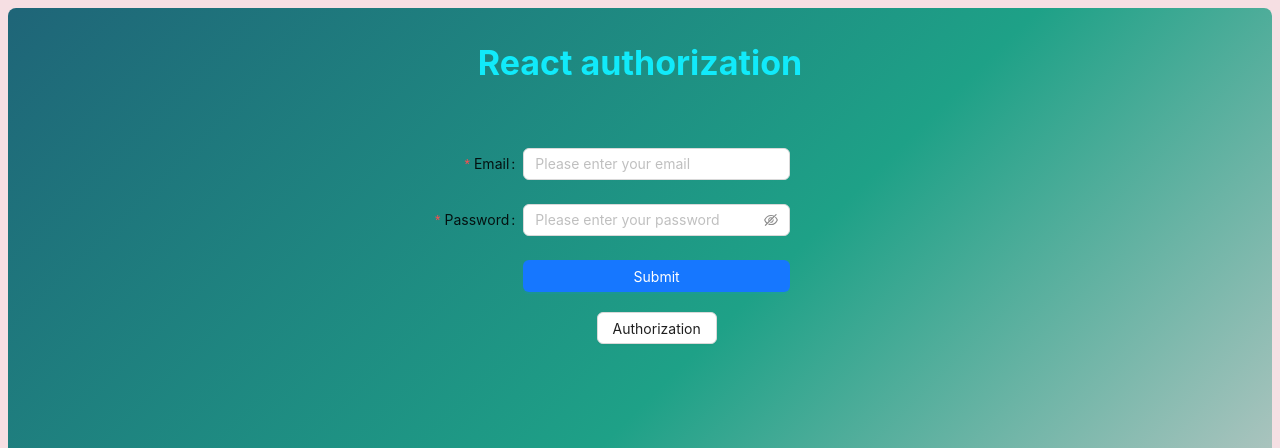
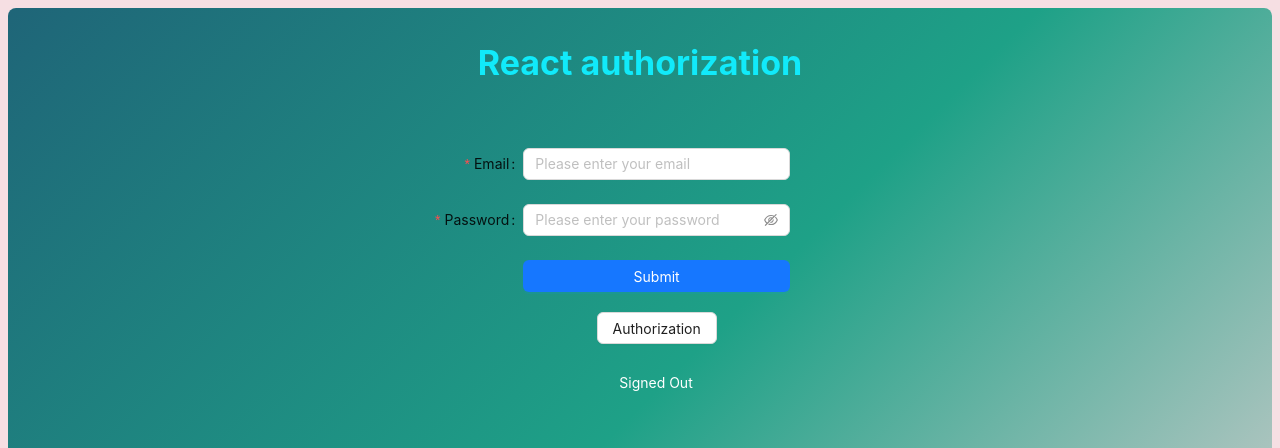
Before and after one commit to Alexander-Konstantinovich/Authorization, a React (Vite) app: page /login in a window 1280 px wide. Shown: the top 448 px of the page. Built offline with nearby package versions, Linux system fonts and the light colour scheme; no server answers.

Commit message:
feat: add Spin for signUp, use useNavigate

```diff
--- a/src/components/auth/SignIn.tsx
+++ b/src/components/auth/SignIn.tsx
@@ -11,8 +11,9 @@ import {
   setAddPassword,
 } from "../../redux/signIn/slice"
 import { selectSignIn } from "../../redux/signIn/selectors"
-import { DivButton, DivForm } from "./styles/userStyles"
+import { DivAuthDetails, DivButton, DivForm } from "./styles/userStyles"
 import { Link } from "react-router-dom"
+import AuthDetails from "./AuthDetails"
 
 type UserType = {
   email?: string
@@ -27,7 +28,6 @@ const SignIn = () => {
   const dispatch = useAppDispatch()
 
   function logIn() {
-    if (isLoading) {
     setIsLoading(false)
     signInWithEmailAndPassword(auth, email, password)
       .then(user => {
@@ -39,7 +39,6 @@ const SignIn = () => {
       })
       .catch(error => console.log(error.message))
     dispatch(setAddError("Sorry, couldn`t find your account"))
-    }
   }
 
   return (
@@ -97,6 +96,7 @@ const SignIn = () => {
           {error ? <p style={{ color: "red" }}>{error}</p> : ""}
         </Form.Item>
       </Form>
+      <DivAuthDetails>{isLoading ? <AuthDetails /> : ""}</DivAuthDetails>
     </DivForm>
   )
 }
--- a/src/components/auth/SignUp.tsx
+++ b/src/components/auth/SignUp.tsx
@@ -1,6 +1,7 @@
+import React from "react"
 import { createUserWithEmailAndPassword } from "firebase/auth"
 import { auth } from "../../fairbase"
-import { Button, Form, Input } from "antd"
+import { Button, Form, Input, Spin } from "antd"
 import { useAppSelector, useAppDispatch } from "../../app/hooks"
 import {
   setAddEmail,
@@ -9,7 +10,8 @@ import {
   setAddCopyPassword,
 } from "../../redux/signUp/slice"
 import { selectSignUp } from "../../redux/signUp/selectors"
-import { DivForm } from "./styles/userStyles"
+import { DivButton, DivForm } from "./styles/userStyles"
+import { useNavigate } from "react-router-dom"
 
 interface UserType {
   email?: string
@@ -19,10 +21,13 @@ interface UserType {
 }
 
 const SignUp = () => {
+  const navigate = useNavigate()
+  const [isLoading, setIsLoading] = React.useState(true)
   const { email, password, error, copyPassword } = useAppSelector(selectSignUp)
   const dispatch = useAppDispatch()
 
   function register() {
+    setIsLoading(false)
     if (password !== copyPassword) {
       dispatch(setAddError("Passwords didn`t match"))
       return
@@ -34,6 +39,8 @@ const SignUp = () => {
         dispatch(setAddEmail(""))
         dispatch(setAddPassword(""))
         dispatch(setAddCopyPassword(""))
+        setIsLoading(true)
+        navigate("/login")
       })
       .catch(error => console.log(error.message))
   }
@@ -89,9 +96,12 @@ const SignUp = () => {
         </Form.Item>
 
         <Form.Item wrapperCol={{ offset: 8, span: 16 }}>
-          <Button type="primary" htmlType="submit">
-            Submit
-          </Button>
+          <DivButton>
+            <Button type="primary" htmlType="submit">
+              Submit
+            </Button>
+            {isLoading || <Spin style={{ marginTop: 15 }} />}
+          </DivButton>
           {error ? <p style={{ color: "red" }}>{error}</p> : ""}
         </Form.Item>
       </Form>
--- a/src/components/auth/styles/appStyles.tsx
+++ b/src/components/auth/styles/appStyles.tsx
@@ -2,33 +2,33 @@ import styled, { keyframes } from "styled-components"
 import { createGlobalStyle } from "styled-components"
 
 export const layoutStyle: React.CSSProperties = {
-  display: 'flex',
-  justifyContent: 'center',
-  alignItems: 'center',
-  minHeight: '100vh',
-  textAlign: 'center',
+  display: "flex",
+  justifyContent: "center",
+  alignItems: "center",
+  minHeight: "100vh",
+  textAlign: "center",
   borderRadius: 8,
-  overflow: 'hidden',
-  width: '100%',
-  maxWidth: '100%',
-  background: 'linear-gradient(135deg, #1f6578, #1ea187, #f4d6db)',
-};
+  overflow: "hidden",
+  width: "100%",
+  maxWidth: "100%",
+  background: "linear-gradient(135deg, #1f6578, #1ea187, #f4d6db)",
+}
 
 export const headerStyle: React.CSSProperties = {
-  textAlign: 'center',
-  color: '#fff',
+  textAlign: "center",
+  color: "#fff",
   height: 100,
   paddingInline: 48,
-  lineHeight: '64px',
-  background: 'none'
-};
+  lineHeight: "64px",
+  background: "none",
+}
 
 export const contentStyle: React.CSSProperties = {
   minHeight: 120,
   minWidth: 500,
-  lineHeight: '120px',
-  color: '#fff',
-};
+  lineHeight: "30px",
+  color: "#fff",
+}
 
 export const GlobalStyle = createGlobalStyle`
   body {
@@ -46,7 +46,7 @@ const glowingAnimation = keyframes`
   100% {
     color: #0feafa;
   }
-`;
+`
 
 export const Title = styled.h1`
   font-size: 34px;
--- a/src/components/auth/styles/userStyles.tsx
+++ b/src/components/auth/styles/userStyles.tsx
@@ -1,13 +1,16 @@
 import styled from "styled-components"
 
-export const DivForm = styled.div<{mode?:string}>`
-margin-top: 40px;
-margin-right: 20%;
-`;
-export const DivButton = styled.div<{mode?:string}>`
-display: flex;
-flex-direction: column;
-`;
+export const DivForm = styled.div<{ mode?: string }>`
+  margin-top: 40px;
+  margin-right: 20%;
+`
+export const DivButton = styled.div<{ mode?: string }>`
+  display: flex;
+  flex-direction: column;
+`
+export const DivAuthDetails = styled.div<{ mode?: string }>`
+  margin-left: 33%;
+`
 // export const ParagraphError = styled.p<{error?: string}>`
 //   color: ${props => props.error ? 'red' : 'none'};
 // `;
--- a/src/redux/signUp/slice.ts
+++ b/src/redux/signUp/slice.ts
@@ -20,7 +20,7 @@ const signUpSlice = createSlice({
 			state.password = action.payload
 		},
     setAddCopyPassword(state, action: PayloadAction<string>){
-			state.password = action.payload
+			state.copyPassword = action.payload
 		},
     setAddError(state, action: PayloadAction<string>){
 			state.error = action.payload
```
Lines whose indentation alone changed are shown as unchanged.
